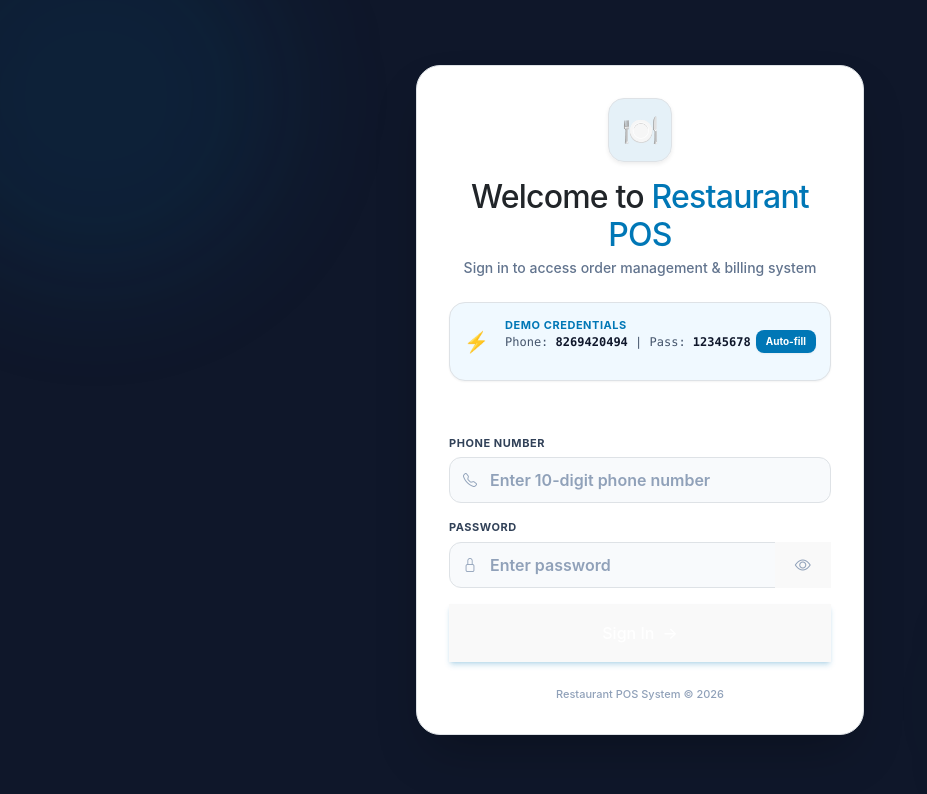
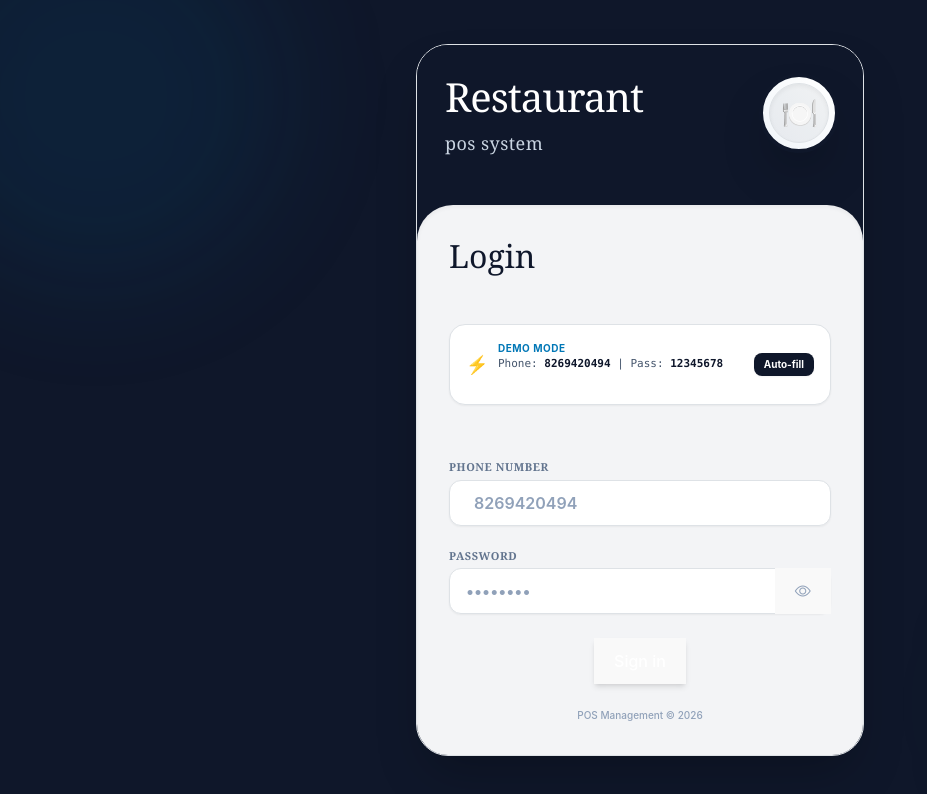
Before and after one commit to goswami6/restaurant_pos_system, a React (Vite) app: page / in a window 1280 px wide. Shown: the top 794 px of the page, without its empty margins (0-927 px from the left). Built offline with nearby package versions, Linux system fonts and the light colour scheme.

Commit message:
Update Login page UI matching user curved header screenshot with website color palette

```diff
--- a/src/Login.jsx
+++ b/src/Login.jsx
@@ -77,49 +77,67 @@ const Login = ({ onLogin }) => {
   };
 
   return (
-    <div className="min-h-screen flex items-center justify-center bg-slate-900 p-4 font-sans selection:bg-[#0077b6]/30 relative overflow-hidden" style={{ backgroundColor: '#0f172a' }}>
-      {/* Decorative ambient lighting circles matching website navbar/theme */}
+    <div className="min-h-screen flex items-center justify-center bg-[#0f172a] p-4 font-sans selection:bg-[#0077b6]/30 relative overflow-hidden">
+      {/* Decorative ambient lighting circles */}
       <div className="absolute -top-24 -left-24 w-96 h-96 bg-[#0077b6]/15 rounded-full blur-3xl pointer-events-none animate-pulse duration-[6000ms]"></div>
       <div className="absolute -bottom-24 -right-24 w-96 h-96 bg-emerald-500/10 rounded-full blur-3xl pointer-events-none animate-pulse duration-[8000ms]"></div>
 
-      <div className="relative w-full max-w-md bg-white rounded-3xl shadow-2xl p-6 sm:p-8 border border-slate-100 transform transition-all duration-500">
+      {/* Main Outer Card Frame */}
+      <div className="relative w-full max-w-md bg-[#0f172a] rounded-[32px] shadow-2xl overflow-hidden border border-slate-800">
 
-        {/* Branding & Header */}
-        <div className="text-center mb-6">
-          <div className="inline-flex items-center justify-center w-16 h-16 bg-[#0077b6]/10 border border-[#0077b6]/20 rounded-2xl mb-3 text-3xl shadow-sm text-[#0077b6]">
+        {/* Top Header Block (Matches screenshot header with circular badge) */}
+        <div className="bg-[#0f172a] text-white p-7 pb-14 relative flex justify-between items-start">
+          <div>
+            <h1 className="text-3xl font-serif font-extrabold tracking-tight text-white mb-0.5">
+              Restaurant
+            </h1>
+            <p className="text-slate-300 font-serif text-lg tracking-wide">
+              pos system
+            </p>
+          </div>
+
+          {/* Floating Circular Badge with Shadow (Matching screenshot logo design) */}
+          <div className="relative -mr-1">
+            <div className="w-20 h-20 rounded-full bg-gradient-to-tr from-slate-100 to-white p-1.5 shadow-2xl border-4 border-[#0f172a] flex items-center justify-center transform transition-transform hover:scale-105">
+              <div className="w-full h-full rounded-full bg-[#0f172a]/5 flex items-center justify-center text-3xl shadow-inner border border-slate-200/60">
                 🍽️
               </div>
-          <h2 className="text-2xl font-extrabold tracking-tight text-slate-900 mb-1">
-            Welcome to <span className="text-[#0077b6]">Restaurant POS</span>
-          </h2>
-          <p className="text-slate-500 text-xs sm:text-sm font-medium">Sign in to access order management & billing system</p>
+            </div>
+          </div>
         </div>
 
-        {/* Demo Credentials Auto-Fill Pill Card matching website theme */}
+        {/* Curved Body Panel (Matching screenshot curved white body) */}
+        <div className="bg-[#f3f4f6] text-slate-900 p-6 sm:p-8 rounded-t-[36px] -mt-6 relative shadow-inner">
+
+          <h2 className="text-2xl font-serif font-extrabold text-slate-900 mb-5">
+            Login
+          </h2>
+
+          {/* Demo Credentials Auto-Fill Pill Card */}
           <div
             onClick={handleFillDemo}
-          className="group mb-5 p-3.5 bg-sky-50 hover:bg-sky-100/70 border border-sky-200/80 rounded-2xl cursor-pointer transition-all duration-300 flex items-center justify-between shadow-xs"
+            className="group mb-5 p-3 bg-white hover:bg-slate-50 border border-slate-200/80 rounded-2xl cursor-pointer transition-all duration-300 flex items-center justify-between shadow-xs"
             title="Click to auto-fill demo credentials"
           >
-          <div className="flex items-center gap-3">
-            <span className="text-[#0077b6] text-xl group-hover:scale-110 transition-transform">⚡</span>
+            <div className="flex items-center gap-2.5">
+              <span className="text-[#0077b6] text-lg group-hover:scale-110 transition-transform">⚡</span>
               <div>
-              <div className="text-[11px] font-bold text-[#0077b6] uppercase tracking-wider flex items-center gap-1.5">
-                <span>Demo Credentials</span>
+                <div className="text-[10px] font-bold text-[#0077b6] uppercase tracking-wider flex items-center gap-1">
+                  <span>Demo Mode</span>
                 </div>
-              <p className="text-xs text-slate-600 font-mono mt-0.5">
+                <p className="text-[11px] text-slate-600 font-mono mt-0.5">
                   Phone: <strong className="text-slate-900">8269420494</strong> | Pass: <strong className="text-slate-900">12345678</strong>
                 </p>
               </div>
             </div>
-          <span className="px-2.5 py-1 bg-[#0077b6] text-white text-[10px] font-bold rounded-lg group-hover:bg-[#005f92] transition-colors shadow-xs">
+            <span className="px-2.5 py-1 bg-[#0f172a] text-white text-[10px] font-bold rounded-lg group-hover:bg-[#0077b6] transition-colors shadow-xs">
               Auto-fill
             </span>
           </div>
 
           {/* Alert Error */}
           {error && (
-          <div className="mb-5 p-3 bg-rose-50 border border-rose-200 text-rose-700 text-xs font-semibold rounded-xl flex items-center gap-2">
+            <div className="mb-4 p-3 bg-rose-50 border border-rose-200 text-rose-700 text-xs font-semibold rounded-xl flex items-center gap-2">
               <span className="text-rose-500 text-base">⚠️</span>
               <span>{error}</span>
             </div>
@@ -128,39 +146,31 @@ const Login = ({ onLogin }) => {
           {/* Login Form */}
           <form onSubmit={handleSubmit} className="space-y-4">
             <div>
-            <label className="block text-[11px] font-bold text-slate-700 uppercase tracking-wider mb-1.5">
+              <label className="block text-[11px] font-serif font-bold text-slate-500 uppercase tracking-wider mb-1">
                 Phone Number
               </label>
               <div className="relative">
-              <span className="absolute inset-y-0 left-0 pl-3.5 flex items-center text-slate-400 text-sm">
-                <i className="bi bi-telephone"></i>
-              </span>
                 <input
                   type="tel"
                   value={phone}
                   onChange={(e) => setPhone(e.target.value)}
-                placeholder="Enter 10-digit phone number"
-                className="w-full pl-10 pr-4 py-2.5 bg-slate-50 border border-slate-200 focus:border-[#0077b6] focus:bg-white focus:ring-2 focus:ring-[#0077b6]/20 rounded-xl text-slate-900 placeholder-slate-400 outline-none transition-all duration-300 text-sm font-semibold"
+                  placeholder="8269420494"
+                  className="w-full px-4 py-2.5 bg-white border border-slate-300/80 focus:border-[#0f172a] focus:ring-2 focus:ring-[#0f172a]/10 rounded-xl text-slate-900 placeholder-slate-400 outline-none transition-all duration-300 text-sm font-semibold shadow-xs"
                 />
               </div>
             </div>
 
             <div>
-            <div className="flex justify-between items-center mb-1.5">
-              <label className="block text-[11px] font-bold text-slate-700 uppercase tracking-wider">
+              <label className="block text-[11px] font-serif font-bold text-slate-500 uppercase tracking-wider mb-1">
                 Password
               </label>
-            </div>
               <div className="relative">
-              <span className="absolute inset-y-0 left-0 pl-3.5 flex items-center text-slate-400 text-sm">
-                <i className="bi bi-lock"></i>
-              </span>
                 <input
                   type={showPassword ? "text" : "password"}
                   value={password}
                   onChange={(e) => setPassword(e.target.value)}
-                placeholder="Enter password"
-                className="w-full pl-10 pr-10 py-2.5 bg-slate-50 border border-slate-200 focus:border-[#0077b6] focus:bg-white focus:ring-2 focus:ring-[#0077b6]/20 rounded-xl text-slate-900 placeholder-slate-400 outline-none transition-all duration-300 text-sm font-semibold"
+                  placeholder="••••••••"
+                  className="w-full pl-4 pr-10 py-2.5 bg-white border border-slate-300/80 focus:border-[#0f172a] focus:ring-2 focus:ring-[#0f172a]/10 rounded-xl text-slate-900 placeholder-slate-400 outline-none transition-all duration-300 text-sm font-semibold shadow-xs"
                 />
                 <button
                   type="button"
@@ -173,31 +183,32 @@ const Login = ({ onLogin }) => {
               </div>
             </div>
 
+            {/* Action Button (Matching screenshot pill button style) */}
+            <div className="pt-2 flex justify-center">
               <button
                 type="submit"
                 disabled={loading}
-            className="w-full py-3 px-4 bg-[#0077b6] hover:bg-[#005f92] active:scale-[0.98] text-white font-bold text-sm rounded-xl transition-all duration-300 shadow-md shadow-[#0077b6]/20 flex items-center justify-center gap-2 cursor-pointer disabled:opacity-50 disabled:cursor-not-allowed mt-2"
+                className="py-2.5 px-10 bg-[#0f172a] hover:bg-[#0077b6] active:scale-[0.98] text-white font-bold text-sm rounded-xl transition-all duration-300 shadow-md flex items-center justify-center gap-2 cursor-pointer disabled:opacity-50 disabled:cursor-not-allowed"
               >
                 {loading ? (
                   <>
-                <svg className="animate-spin h-5 w-5 text-white" fill="none" viewBox="0 0 24 24">
+                    <svg className="animate-spin h-4 w-4 text-white" fill="none" viewBox="0 0 24 24">
                       <circle className="opacity-25" cx="12" cy="12" r="10" stroke="currentColor" strokeWidth="4" />
                       <path className="opacity-75" fill="currentColor" d="M4 12a8 8 0 018-8V0C5.373 0 0 5.373 0 12h4zm2 5.291A7.962 7.962 0 014 12H0c0 3.042 1.135 5.824 3 7.938l3-2.647z" />
                     </svg>
                     <span>Signing in...</span>
                   </>
                 ) : (
-              <>
-                <span>Sign In</span>
-                <span>→</span>
-              </>
+                  <span>Sign in</span>
                 )}
               </button>
+            </div>
           </form>
 
           {/* Footer */}
-        <div className="mt-6 text-center text-[11px] text-slate-400 font-medium">
-          Restaurant POS System &copy; {new Date().getFullYear()}
+          <div className="mt-6 text-center text-[10px] font-medium text-slate-400">
+            POS Management &copy; {new Date().getFullYear()}
+          </div>
         </div>
       </div>
     </div>
```
Lines whose indentation alone changed are shown as unchanged.
